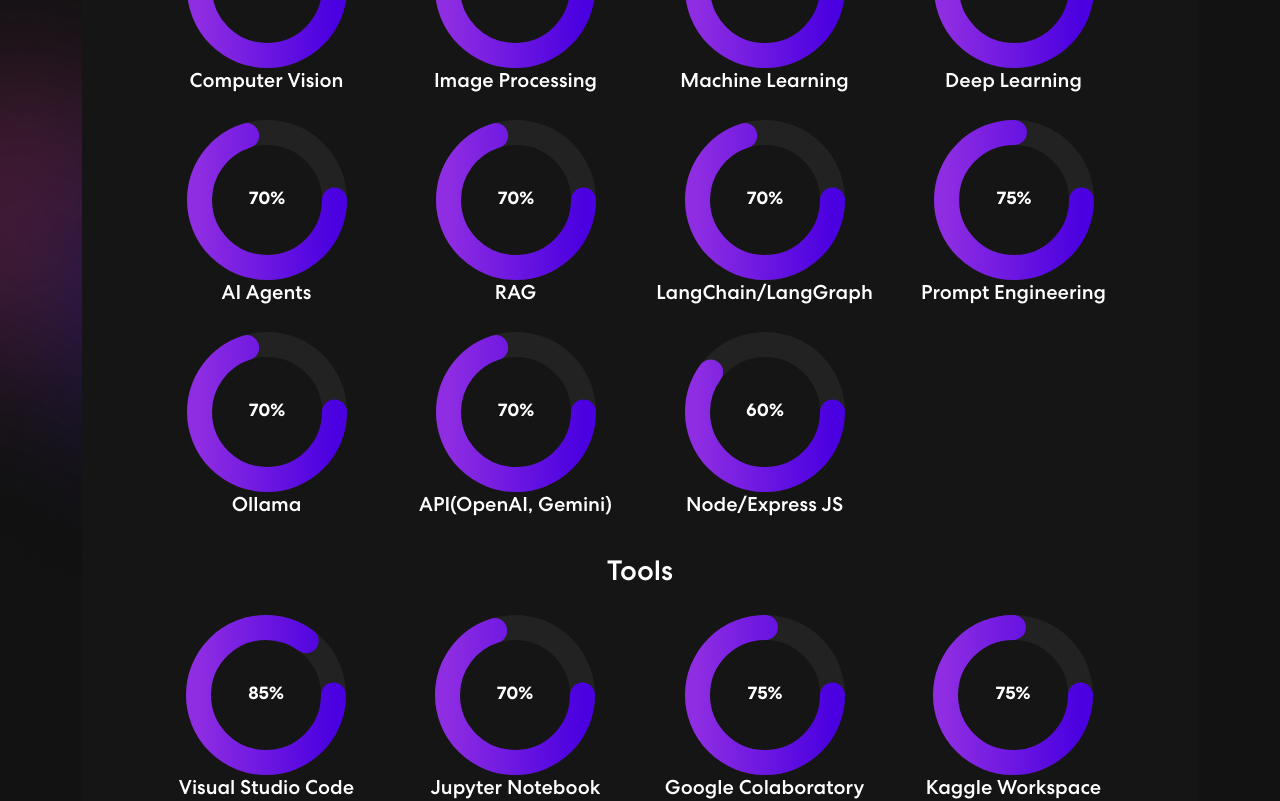
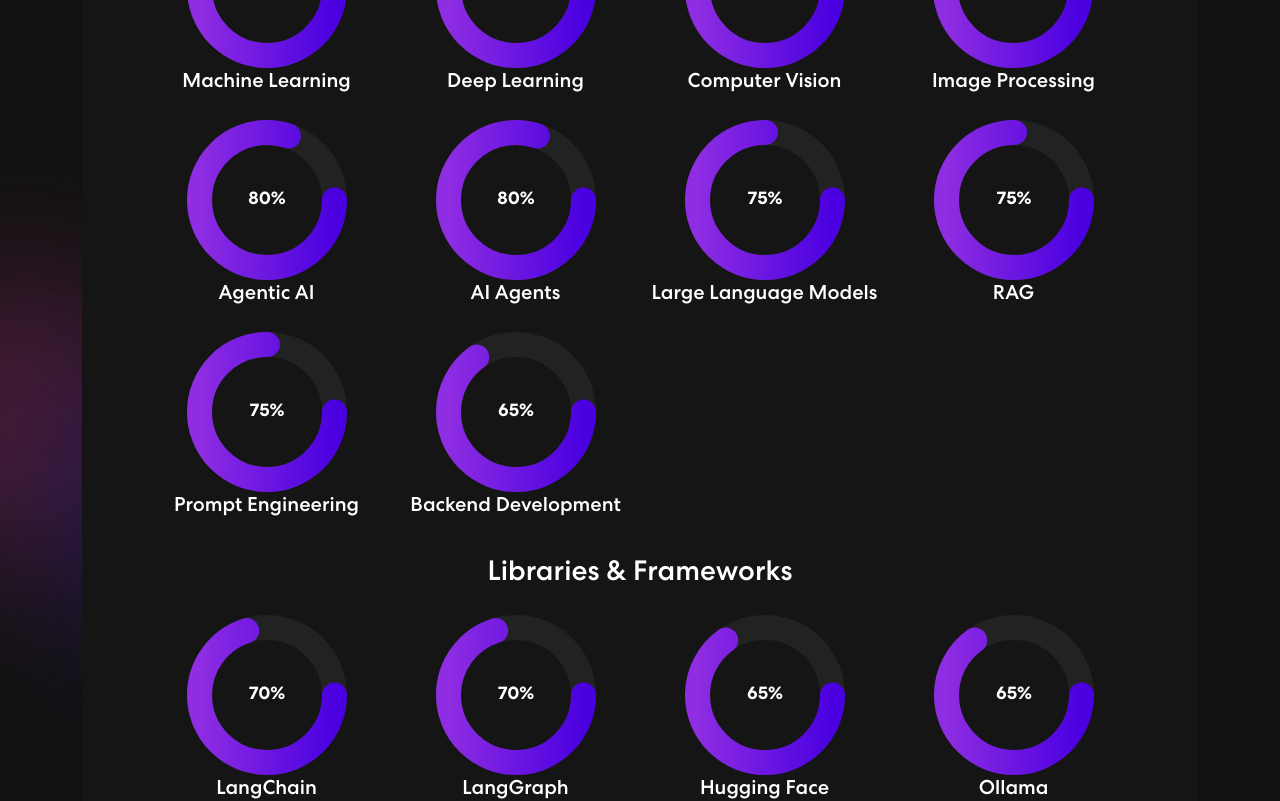
Before and after one commit to Umar-Farooq-2112/portfolio, a React (Create React App) app: page / in a window 1280 px wide. Shown: the part 1500-2301 px from the top of the page. Built offline with nearby package versions, Linux system fonts and the light colour scheme.

Commit message:
minor changes

```diff
--- a/src/assets/json/data.json
+++ b/src/assets/json/data.json
@@ -37,6 +37,14 @@
         ],
         "technologies": [
             {
+                "percentage": 85,
+                "title": "Machine Learning"
+            },
+            {
+                "percentage": 75,
+                "title": "Deep Learning"
+            },
+            {
                 "percentage": 70,
                 "title": "Computer Vision"
             },
@@ -46,39 +54,65 @@
             },
             {
                 "percentage": 80,
-                "title": "Machine Learning"
+                "title": "Agentic AI"
+            },
+            {
+                "percentage": 80,
+                "title": "AI Agents"
             },
             {
                 "percentage": 75,
-                "title": "Deep Learning"
+                "title": "Large Language Models"
             },
             {
-                "percentage": 70,
-                "title": "AI Agents"
-            },
-            {
-                "percentage": 70,
+                "percentage": 75,
                 "title": "RAG"
-            },
-            {
-                "percentage": 70,
-                "title": "LangChain/LangGraph"
             },
             {
                 "percentage": 75,
                 "title": "Prompt Engineering"
             },
             {
+                "percentage": 65,
+                "title": "Backend Development"
+            }
+        ],
+        "frameworks": [
+            {
                 "percentage": 70,
+                "title": "LangChain"
+            },
+            {
+                "percentage": 70,
+                "title": "LangGraph"
+            },
+            {
+                "percentage": 65,
+                "title": "Hugging Face"
+            },
+            {
+                "percentage": 65,
                 "title": "Ollama"
             },
             {
-                "percentage": 70,
-                "title": "API(OpenAI, Gemini)"
+                "percentage": 80,
+                "title": "TensorFlow"
             },
             {
                 "percentage": 60,
-                "title": "Node/Express JS"
+                "title": "PyTorch"
+            },
+            {
+                "percentage": 75,
+                "title": "OpenCV"
+            },
+            {
+                "percentage": 75,
+                "title": "APIs (OpenAI, Gemini, Claude)"
+            },
+            {
+                "percentage": 60,
+                "title": "NodeJS/ ExpressJS"
             }
         ],
         "tools": [
@@ -118,7 +152,7 @@
             },
             {
                 "percentage": 70,
-                "title": "Database Management and Development"
+                "title": "Database Development & Management"
             },
             {
                 "percentage": 60,
--- a/src/components/Skills.js
+++ b/src/components/Skills.js
@@ -8,31 +8,7 @@
   const others = skills.others;
   const tools = skills.tools;
   const technologies = skills.technologies;
-
-  // const languages = [
-  //   { percentage: 80, title: "C/C++" },
-  //   { percentage: 80, title: "Python" },
-  //   { percentage: 70, title: "JavaScript" },
-  //   { percentage: 80, title: "SQL" },
-  // ];
-  // const others = [
-  //   { percentage: 75, title: "Git/GitHub" },
-  //   { percentage: 70, title: "Database Management and Development" },
-  //   { percentage: 60, title: "MongoDB" },
-  // ];
-  // const tools = [
-  //   { percentage: 85, title: "Visual Studio Code" },
-  //   { percentage: 80, title: "Jupyter Notebook" },
-  //   { percentage: 70, title: "Android Studio" },
-  //   { percentage: 75, title: "Google Colaboratory" },
-  // ];
-  // const technologies = [
-  //   { percentage: 80, title: "Computer Vision" },
-  //   { percentage: 70, title: "Generative AI" },
-  //   { percentage: 75, title: "Flutter Development" },
-  //   { percentage: 70, title: "Firebase" },
-  //   { percentage: 65, title: "Node/Express JS" },
-  // ];
+  const frameworks = skills.frameworks;
 
   return (
     <section className="skill" id="skills">
@@ -58,6 +34,15 @@
               <h3 style={{marginTop: "10px"}}>Technologies</h3>
               <div className="skill-grid-container">
                 {technologies.map((skill, index) => (
+                  <div className="skill-item" key={index}>
+                    <ProgressBar percentage={skill.percentage} />
+                    <h5>{skill.title}</h5>
+                  </div>
+                ))}
+              </div>
+              <h3 style={{marginTop: "10px"}}>Libraries & Frameworks</h3>
+              <div className="skill-grid-container">
+                {frameworks.map((skill, index) => (
                   <div className="skill-item" key={index}>
                     <ProgressBar percentage={skill.percentage} />
                     <h5>{skill.title}</h5>
```
